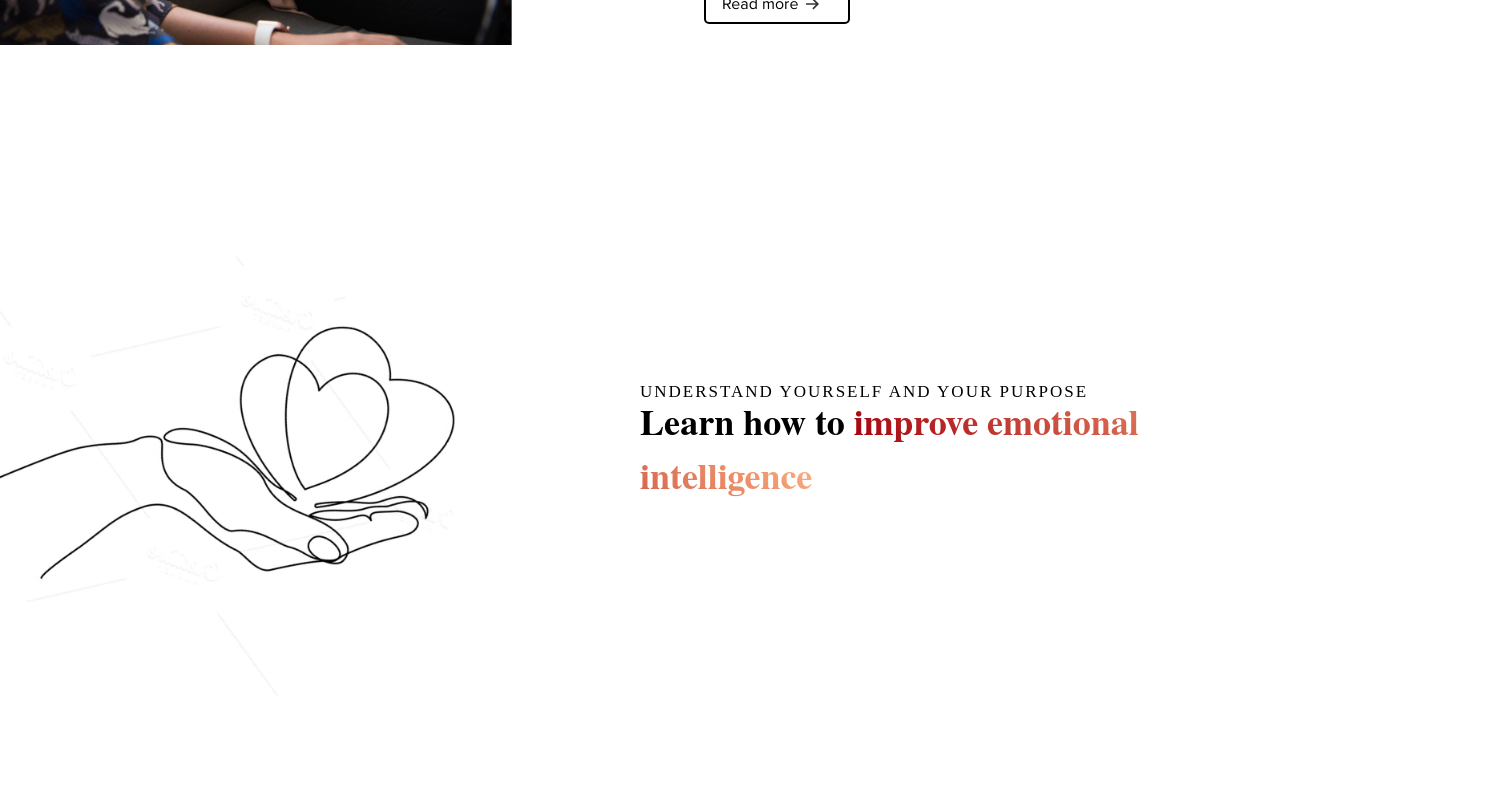
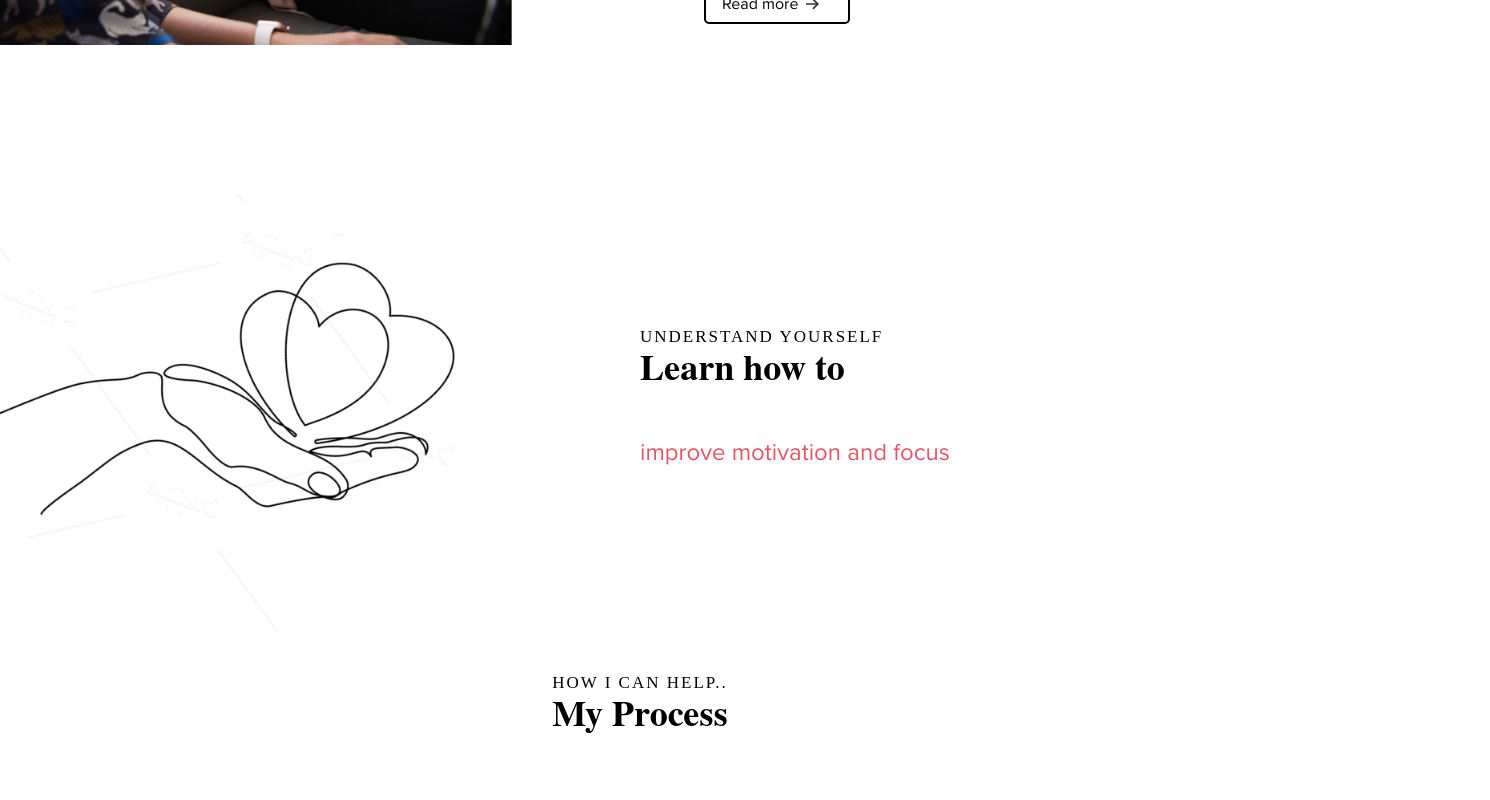
Before and after one commit to Adam-Thometz/Cosmic-Healing, a React (Create React App) app: page / in a window 1280 px wide. Shown: the part 1120-1920 px from the top of the page, 1490 px wide, since content can reach past the window. Built offline with nearby package versions, Linux system fonts and the light colour scheme; a web font is replaced by a local one.

Commit message:
added animation

```diff
--- a/src/landing-page/can-help-with/CanHelpWith.css
+++ b/src/landing-page/can-help-with/CanHelpWith.css
@@ -1,7 +1,8 @@
 .CanHelpWith {
+  --height: 36px;
   display: flex;
   align-items: center;
-  margin: 5% 0;
+  margin: var(--margin) 0;
   animation: slide-up var(--duration) calc(var(--delay) * var(--i)) both;
 }
 
@@ -19,10 +20,30 @@
   text-align: left;
 }
 
-.CanHelpWith-moving-text {
-  background: -webkit-linear-gradient(45deg, #A3000E, #FBAD7D);
-  background-clip: text;
-  -webkit-text-fill-color: transparent;
+.CanHelpWith-slider-wrapper {
+  width: 70%;
+  height: var(--height);
+  position: relative;
+}
+
+.CanHelpWith-slider-text {
+  color: #E35662;
+  font-size: calc((var(--height) / 3) * 2);
+  padding: 8px 0;
+  margin: 0;
+}
+
+
+.CanHelpWith-slider-wrapper::before {
+  content: '';
+  z-index: 2;
+  background-color: #fff;
+  display: block;
+  width: 500px;
+  height: 100%;
+  position: absolute;
+  top: 0;
+  animation: openclose 5s infinite both;
 }
 
 @media (max-width: 600px) {
@@ -33,4 +54,50 @@
   .CanHelpWith-text-wrapper {
     width: 80%;
   }
+
+  .CanHelpWith-moving-text {
+    display: block;
+  }
 }
+
+@keyframes openclose {
+  from {
+    left: -100px;
+  }
+  20% {
+    left: 350px;
+  }
+  80% {
+    left: 350px;
+  }
+  to {
+    left: -100px;
+  }
+}
+
+@keyframes movetext {
+  from {
+    margin-bottom: 0;
+  }
+  25% {
+    margin-bottom: calc(var(--height));
+  }
+  30% {
+    margin-bottom: calc(var(--height));
+  }
+  50% {
+    margin-bottom: calc(var(--height) * 2);
+  }
+  55% {
+    margin-bottom: calc(var(--height) * 2);
+  }
+  65% {
+    margin-bottom: calc(var(--height) * 3);
+  }
+  70% {
+    margin-bottom: calc(var(--height) * 3);
+  }
+  950% {
+    margin-bottom: calc(var(--height) * 4);
+  }
+}
--- a/src/landing-page/can-help-with/CanHelpWith.js
+++ b/src/landing-page/can-help-with/CanHelpWith.js
@@ -1,14 +1,22 @@
-import React from 'react';
+import React, { useEffect, useState } from 'react';
 
 import './CanHelpWith.css'
 
 import SmallCaption from '../../_components/small-caption/SmallCaption';
 import SectionHeader from '../../_components/section-header/SectionHeader';
 
-import hand from '../../_media/hand.png';
+import hand from '../../_media/landing-page/hand.png';
+import text from './canHelpWithText';
 
 const CanHelpWith = ({ style }) => {
-  const headerText = <>Learn how to <span className='CanHelpWith-moving-text'>improve emotional intelligence</span></>
+  const [textIdx, setTextIdx] = useState(0);
+
+  useEffect(() => {
+    const interval = setInterval(() => {
+      setTextIdx(idx => idx === text.length-1 ? 0 : idx+1);
+    }, 5000);
+    return () => clearInterval(interval);
+  });
 
   return (
     <section className='CanHelpWith' style={style}>
@@ -16,8 +24,11 @@ const CanHelpWith = ({ style }) => {
         <img src={hand} alt='' />
       </aside>
       <aside className='CanHelpWith-text-wrapper'>
-        <SmallCaption text="UNDERSTAND YOURSELF AND YOUR PURPOSE" />
-        <SectionHeader text={headerText} />
+        <SmallCaption text="Understand yourself" />
+        <SectionHeader text="Learn how to" />
+        <div className='CanHelpWith-slider-wrapper'>
+          <p className='CanHelpWith-slider-text'>{text[textIdx]}</p>
+        </div>
       </aside>
     </section>
   );
--- /dev/null
+++ b/src/landing-page/can-help-with/canHelpWithText.js
@@ -0,0 +1,8 @@
+const text = [
+  'increase emotional intelligence',
+  'improve motivation and focus',
+  'strengthen relationships',
+  'boost self esteem'
+];
+
+export default text;
```
Also changed, not shown: 2 other files (tests, documents, lock files or other folders).
